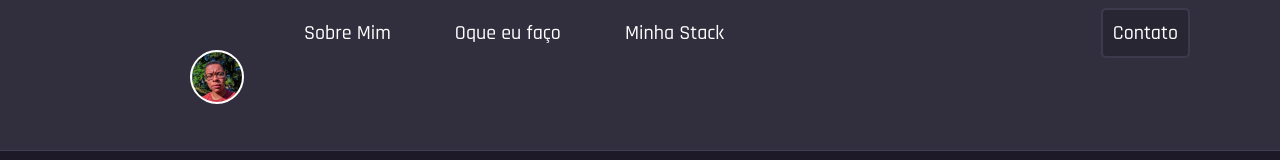
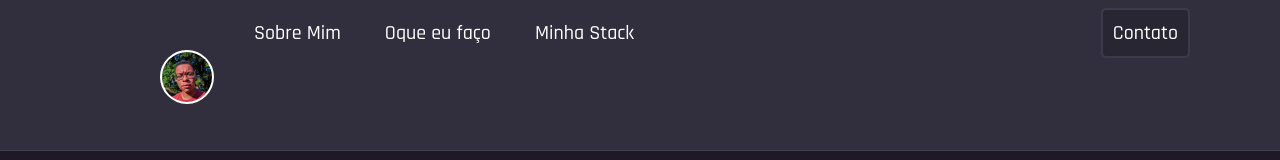
Before and after one commit to raphaelaugustb/raphaelaugustb.github.io, a plain HTML site: page index.html in a window 1280 px wide. Shown: the top 160 px of the page. Drawn offline with Linux system fonts and the light colour scheme; grey boxes are pictures that could not be loaded; a web font is replaced by a local one.

Commit message:
Update style-site.css

```diff
--- a/Principal/style-site.css
+++ b/Principal/style-site.css
@@ -754,7 +754,7 @@ div.clear div.box-menu .link-image {
 	border: 2px solid white;
 	background-color: white;
 	border-radius: 50px;
-	margin: 50px 0 0 190px;
+	margin: 50px 0 0 160px;
 	transition: 1s;
 	-webkit-transition: 1s;
 	-moz-transition: 1s;
@@ -798,7 +798,7 @@ div.clear div.box-menu a {
 	color: white;
 	font-weight: bold;
 	text-decoration: none;
-	margin: 20px 0px 0 60px;
+	margin: 20px 0px 0 40px;
 	display: inline-block;
 	font-family: "Rajdhani";
 	font-weight: normal;
```
